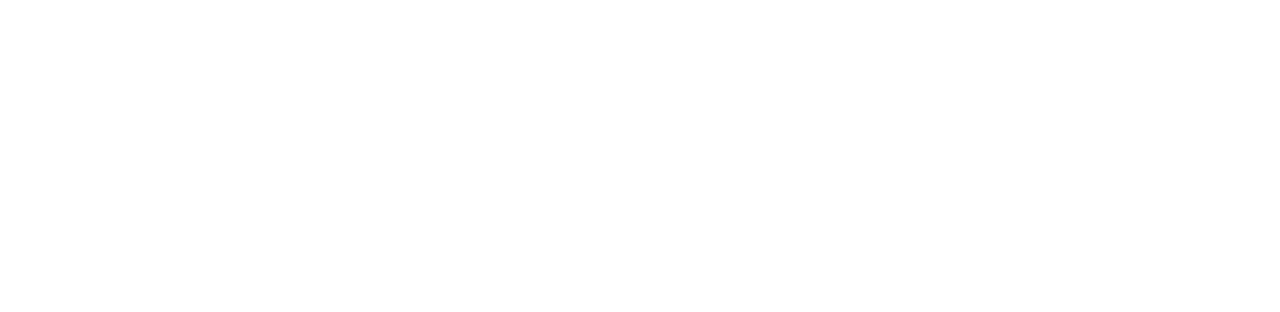
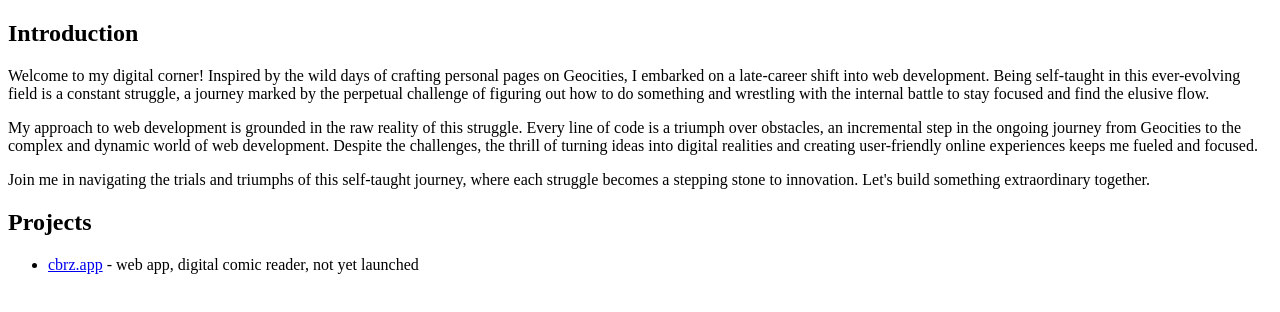
Before and after one commit to pablo-puyat/ligaw.dev-html, a plain HTML site: page index.html in a window 1280 px wide. Drawn offline with Linux system fonts and the light colour scheme.

Commit message:
Added main content Updated page title and some meta

```diff
--- a/index.html
+++ b/index.html
@@ -2,18 +2,40 @@
 <html lang="en">
 
 <head>
-  <title>ligaw.dev: Pablo Puyat</title>
+  <title>Pablo Puyat - web developer</title>
   <meta charset="utf-8">
   <meta name="viewport" content="width=device-width, initial-scale=1">
   <meta name="author" content="Pablo Puyat">
-  <meta name="description" content="Home page for Pablo Puyat, ligaw.dev">
+  <meta name="description" content="Home page for Pablo Puyat - web developer">
   <meta property="og:title" content="A Web Developer">
   <meta property="og:description" content="The home of Pablo Puyat, web developer">
   <meta property="og:url" content="/index.html">
-  <meta property="og:site_name" content="ligaw dev">
+  <meta property="og:site_name" content="ligaw.dev">
 </head>
 
 <body>
+  <main>
+    <section>
+      <h1>Introduction</h1>
+      <p>Welcome to my digital corner! Inspired by the wild days of crafting personal pages on Geocities, I embarked on
+        a late-career shift into web development. Being self-taught in this ever-evolving field is a constant struggle,
+        a journey marked by the perpetual challenge of figuring out how to do something and wrestling with the internal
+        battle to stay focused and find the elusive flow.</p>
+      <p>My approach to web development is grounded in the raw reality of this struggle. Every line of code is a triumph
+        over obstacles, an incremental step in the ongoing journey from Geocities to the complex and dynamic world of
+        web development. Despite the challenges, the thrill of turning ideas into digital realities and creating
+        user-friendly online experiences keeps me fueled and focused.</p>
+      <p>Join me in navigating the trials and triumphs of this self-taught journey, where each struggle becomes a
+        stepping stone to innovation. Let's build something extraordinary together.</p>
+    </section>
+
+    <section>
+      <h2>Projects</h2>
+      <ul>
+        <li><a href="https://cbrz.app">cbrz.app</a> - web app, digital comic reader, not yet launched</li>
+      </ul>
+    </section>
+  </main>
 </body>
 
 </html>
```
